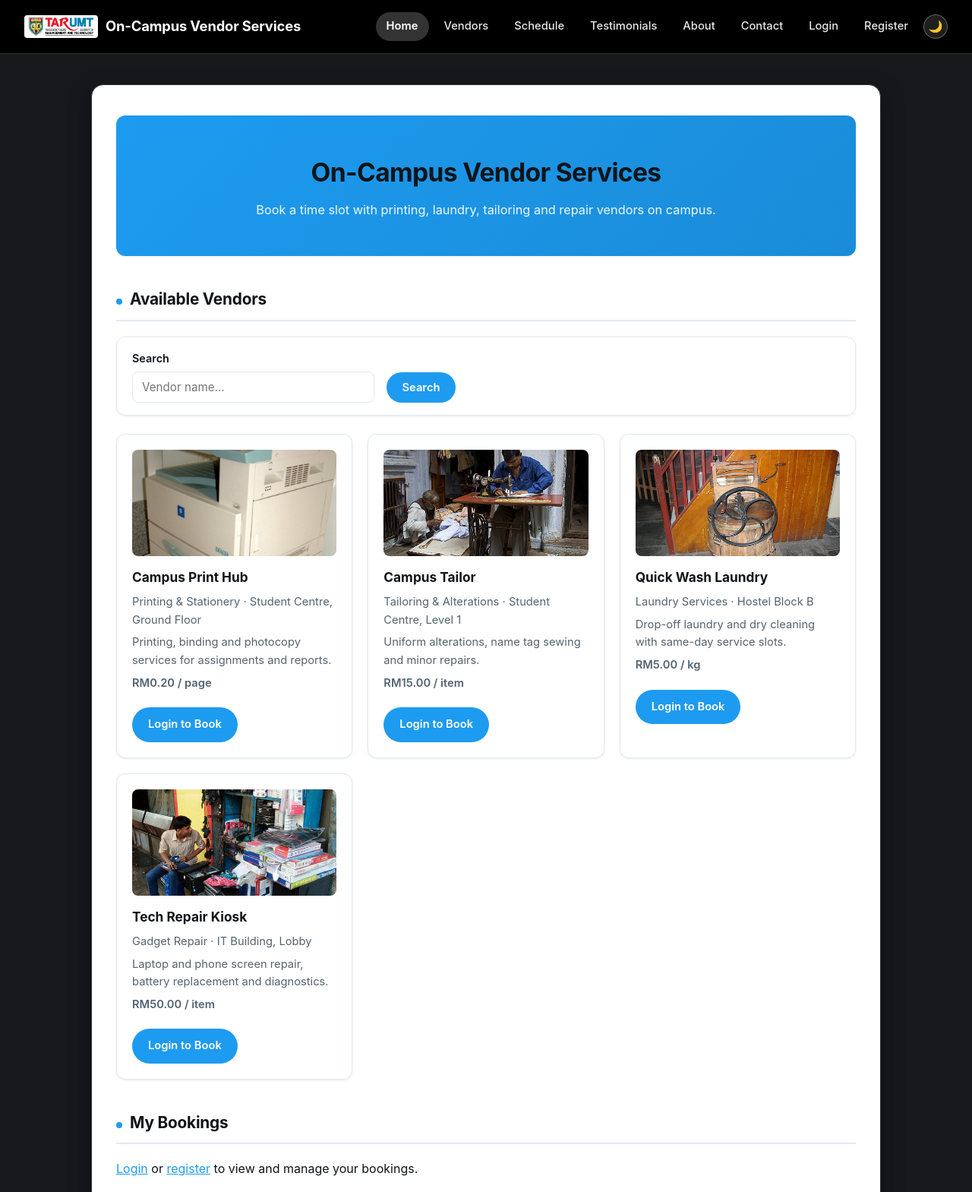
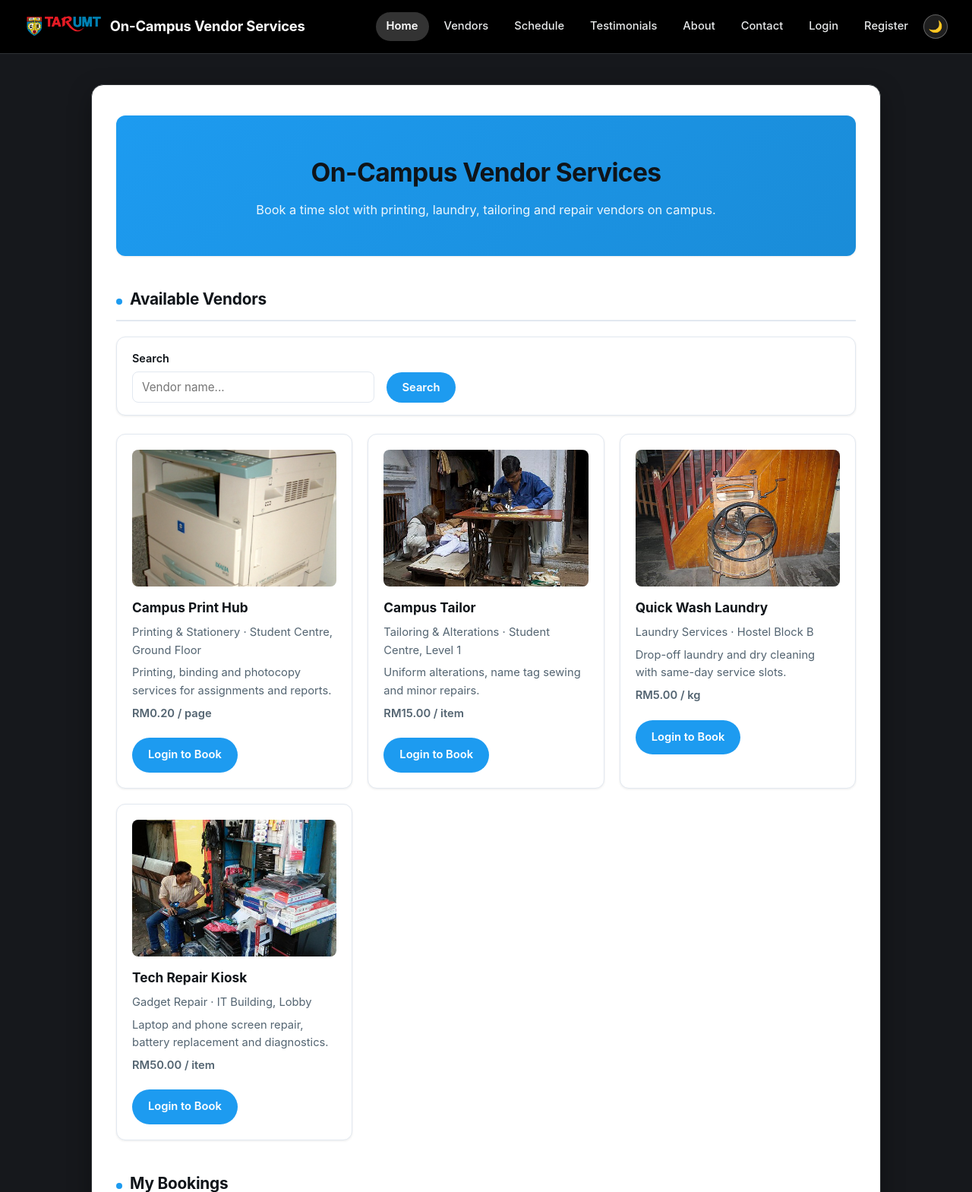
Before and after one commit to bu-chixiangcai/Cloud-Computing-Vendor-Service-Booking, a PHP site: page /index.php in a window 1280 px wide. Shown: the top 1569 px of the page at 76% size. Run offline with PHP 8.4, Linux system fonts and the light colour scheme; data comes from the database, SQL or seed files in the repository; data that the repository does not hold is empty.

Commit message:
try to solve the image show up problem

```diff
--- a/vendor-services-booking/style.css
+++ b/vendor-services-booking/style.css
@@ -74,10 +74,9 @@ body {
 .brand-logo {
   height: 30px;
   width: auto;
-  display: block;
-  background: #fff;
-  border-radius: 4px;
-  padding: 2px 4px;
+  max-width: 100%;
+  display: inline-block;
+  object-fit: contain;
 }
 
 .nav-links {
@@ -259,12 +258,11 @@ h2::before {
 .card-thumb {
   display: block;
   width: 100%;
-  height: 140px;
+  height: 180px;           /* Minimum height so container doesn't collapse */
   object-fit: cover;
-  background: var(--accent-soft);
+  background-color: #f7f9f9; /* Fallback gray box if image fails */
   border-radius: var(--radius-sm);
   margin-bottom: 14px;
-  cursor: zoom-in;
 }
 
 .table-thumb {
@@ -273,7 +271,7 @@ h2::before {
   height: 48px;
   object-fit: cover;
   border-radius: var(--radius-sm);
-  cursor: zoom-in;
+  background-color: #f7f9f9;
 }
 
 .card .btn, .card a.btn { margin-top: 14px; }
```
